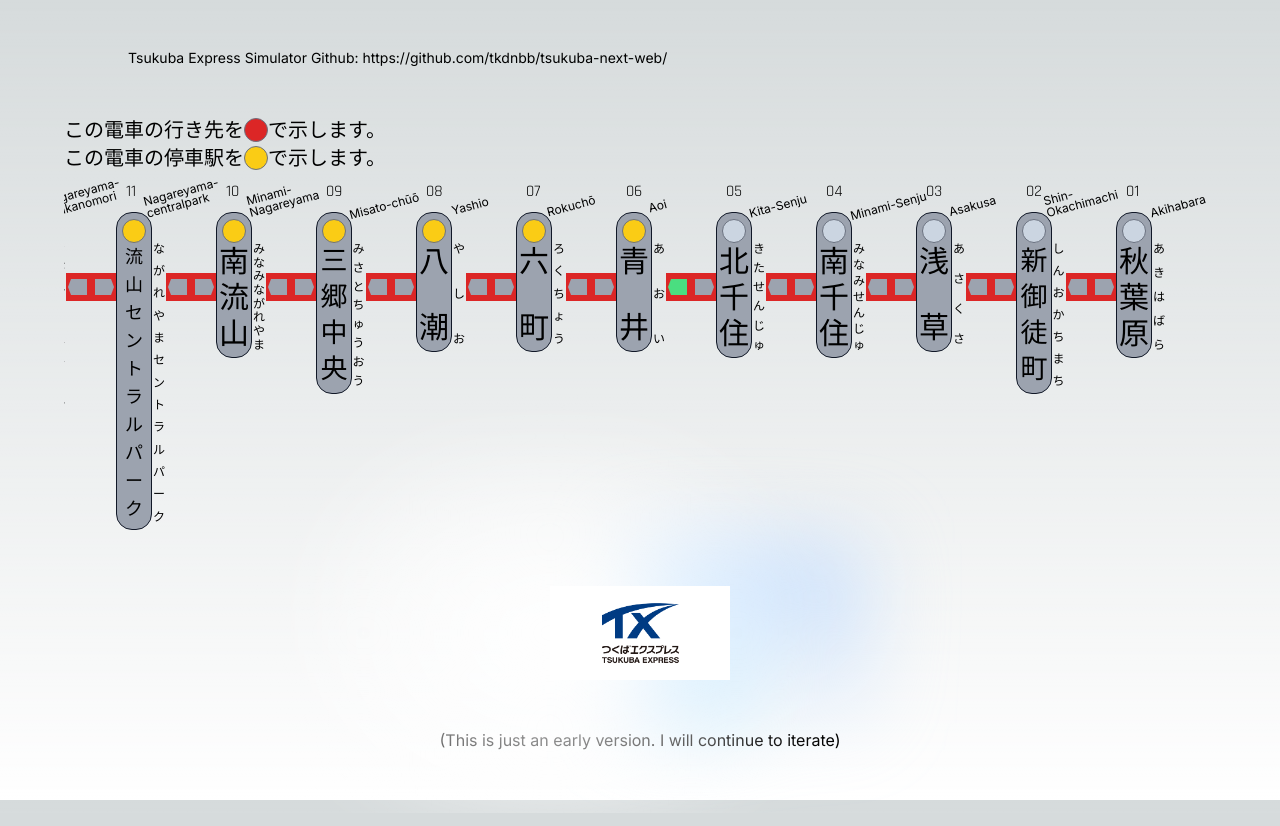
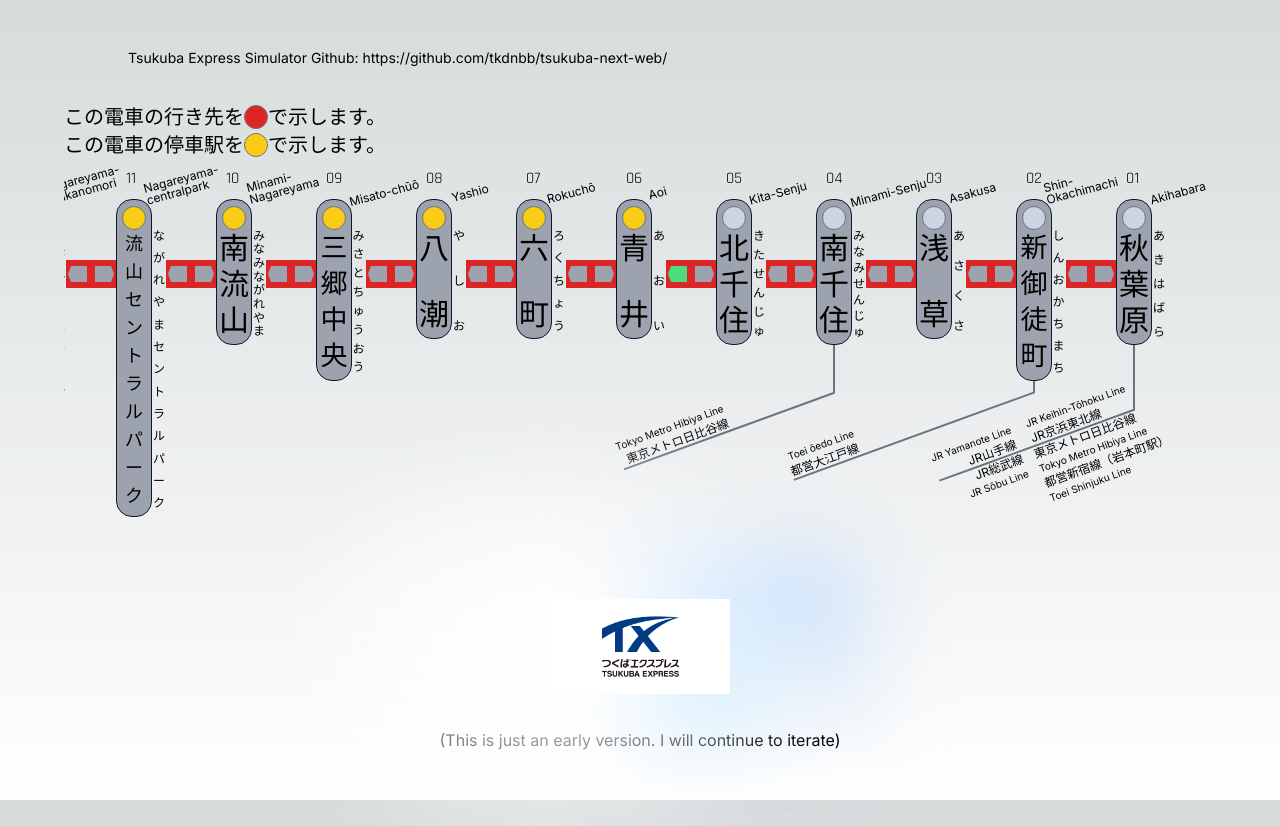
Before and after one commit to tkdnbb/tsukuba-next-web, a Next.js app: page / in a window 1280 px wide. Built offline with nearby package versions, Linux system fonts and the light colour scheme.

Commit message:
Add TransferLine

```diff
--- /dev/null
+++ b/src/components/atoms/TransferLine.tsx
@@ -0,0 +1,66 @@
+import { cn } from "@/lib/utils";
+import { StationId } from "../molecules/StationLabel";
+import { StationIdToTransferLines } from "@/data/transferLines";
+
+interface Props {
+  stationId: StationId;
+}
+
+const TransferLine = ({ stationId }: Props) => {
+  const transferLines = StationIdToTransferLines[stationId];
+  const vlClass = cn("absolute top-0 w-0.5 bg-gray-500", {
+    "h-2": true,
+    "h-16": stationId === "01",
+    "h-3": stationId === "02",
+    "h-12": stationId === "04",
+  });
+  const tileClass = cn(
+    "absolute grid border-b-2 border-solid border-gray-500 rotate-[-20deg] -translate-x-[19px] -translate-y-[29px]",
+    {
+      "h-8": true,
+      "w-52 top-[99px] -translate-x-[102px]": stationId === "01",
+      "w-64 top-[54px] -translate-x-[125px]": stationId === "02",
+      "w-56 top-[85px] -translate-x-[110px]": stationId === "04",
+    }
+  );
+  if (!transferLines.length) {
+    return null;
+  }
+  return (
+    <div className="relative grid place-items-center w-full max-w-[36px] text-xxs">
+      <div className={vlClass}></div>
+      <div className={tileClass}>
+        <div className="flex justify-start gap-4">
+          <div className="flex flex-col items-end">
+            <div>{transferLines[0]?.en}</div>
+            <div className="text-xs">{transferLines[0]?.jp}</div>
+          </div>
+          <div>
+            <div>{transferLines[1]?.en}</div>
+            <div className="text-xs">{transferLines[1]?.jp}</div>
+          </div>
+        </div>
+        <div className="flex gap-3">
+          <div className="flex flex-col items-end ml-6">
+            <div className="text-xs">{transferLines[2]?.jp}</div>
+            <div className="whitespace-nowrap">{transferLines[2]?.en}</div>
+          </div>
+          <div>
+            <div className="">
+              <div className="text-xs">{transferLines[3]?.jp}</div>
+              <div className="whitespace-nowrap">{transferLines[3]?.en}</div>
+            </div>
+            <div className="">
+              <div className="text-xs whitespace-nowrap">
+                {transferLines[4]?.jp}
+              </div>
+              <div className="whitespace-nowrap">{transferLines[4]?.en}</div>
+            </div>
+          </div>
+        </div>
+      </div>
+    </div>
+  );
+};
+
+export default TransferLine;
--- a/src/components/molecules/StationLabel.tsx
+++ b/src/components/molecules/StationLabel.tsx
@@ -1,5 +1,6 @@
 import { cn } from "@/lib/utils";
 import Pentagon from "../atoms/Pentagon";
+import TransferLine from "../atoms/TransferLine";
 
 export type StationId =
   | "01"
@@ -195,7 +196,7 @@
   );
 
   return (
-    <section className="w-25 min-w-[6.25rem]">
+    <section className="w-25 min-w-[6.25rem] min-h-[398px]">
       <div className="flex">
         <div className="translate-x-2.5 font-number">{id}</div>
         <div className={enNameClass}>{transformEnName(enName)}</div>
@@ -205,6 +206,7 @@
           <Pentagon direction="left" active={active === "left"} />
           <Pentagon direction="right" active={active === "right"} />
         </div>
+        <div className="flex flex-col">
           <div className="flex bg-gray-400 rounded-2xl flex-col w-9 items-center justify-start text-center text-3xl py-[6px] min-h-[140px] border border-solid border-gray-900">
             <div className={circleClass}></div>
             <div className="relative flex flex-1">
@@ -220,6 +222,8 @@
               </div>
             </div>
           </div>
+          <TransferLine stationId={id} />
+        </div>
       </div>
     </section>
   );
--- /dev/null
+++ b/src/data/transferLines.ts
@@ -0,0 +1,89 @@
+const toei = {
+  shinjuku: {
+  	en: "Toei Shinjuku Line",
+		jp: "都営新宿線（岩本町駅）"
+	},
+	oedo: {
+		en: "Toei ōedo Line",
+		jp: "都営大江戸線"
+	}
+} as const;
+
+const JR = {
+	joban: {
+		en: "JR Jōban Line",
+		jp: "JR常磐線"
+	},
+	musashino: {
+		en: "JR Musashino Line",
+		jp: "JR武蔵野線"
+	},
+  keihin: {
+		en: "JR Keihin-Tōhoku Line",
+		jp: "JR京浜東北線"
+	},
+	yamanote: {
+		en: "JR Yamanote Line",
+		jp: "JR山手線"
+	},
+	sobu: {
+		en: "JR Sōbu Line",
+		jp: "JR総武線"
+	},
+} as const;
+
+const metro = {
+	hibiya: {
+		en: "Tokyo Metro Hibiya Line",
+		jp: "東京メトロ日比谷線",
+	},
+	chiyoda: {
+		en: "Tokyo Metro Chiyoda Line",
+		jp: "東京メトロ千代田線",
+	},
+} as const;
+
+const lines = {
+	kantoRailwayJoso: {
+		en: "Kantō Railway Jōsō Line",
+		jp: "関東鉄道常総線",
+	},
+	tobuSkytree: {
+		en: "Tōbu SKYTREE Line",
+		jp: "東武スカイツリーライン",
+	},
+	tobuUrban: {
+		en: "Tōbu URBAN PARK Line",
+		jp: "東武アーバンパークライン",
+	},
+	...metro,
+	...JR,
+	...toei,
+} as const;
+
+export const StationIdToTransferLines = {
+	"01": [lines.yamanote, lines.keihin, lines.sobu, lines.hibiya, toei.shinjuku,],
+	"02": [toei.oedo],
+	"03": [],
+	"04": [lines.hibiya],
+	"05": [],
+	//"05": [lines.tobuSkytree, lines.chiyoda, lines.joban, lines.hibiya],
+	"06": [],
+	"07": [],
+	"08": [],
+	"09": [],
+	"10": [],
+	//"10": [lines.musashino],
+	"11": [],
+	"12": [],
+	//"12": [lines.tobuUrban],
+	"13": [],
+	"14": [],
+	"15": [],
+	//"15": [lines.kantoRailwayJoso],
+	"16": [],
+	"17": [],
+	"18": [],
+	"19": [],
+	"20": [],
+} as const;
--- a/tailwind.config.js
+++ b/tailwind.config.js
@@ -10,6 +10,9 @@
       number: ["Rajdhani", "sans-serif"],
     },
     extend: {
+      fontSize: {
+        xxs: "10px",
+      },
       backgroundImage: {
         "gradient-radial": "radial-gradient(var(--tw-gradient-stops))",
         "gradient-conic":
```
Lines whose indentation alone changed are shown as unchanged.
